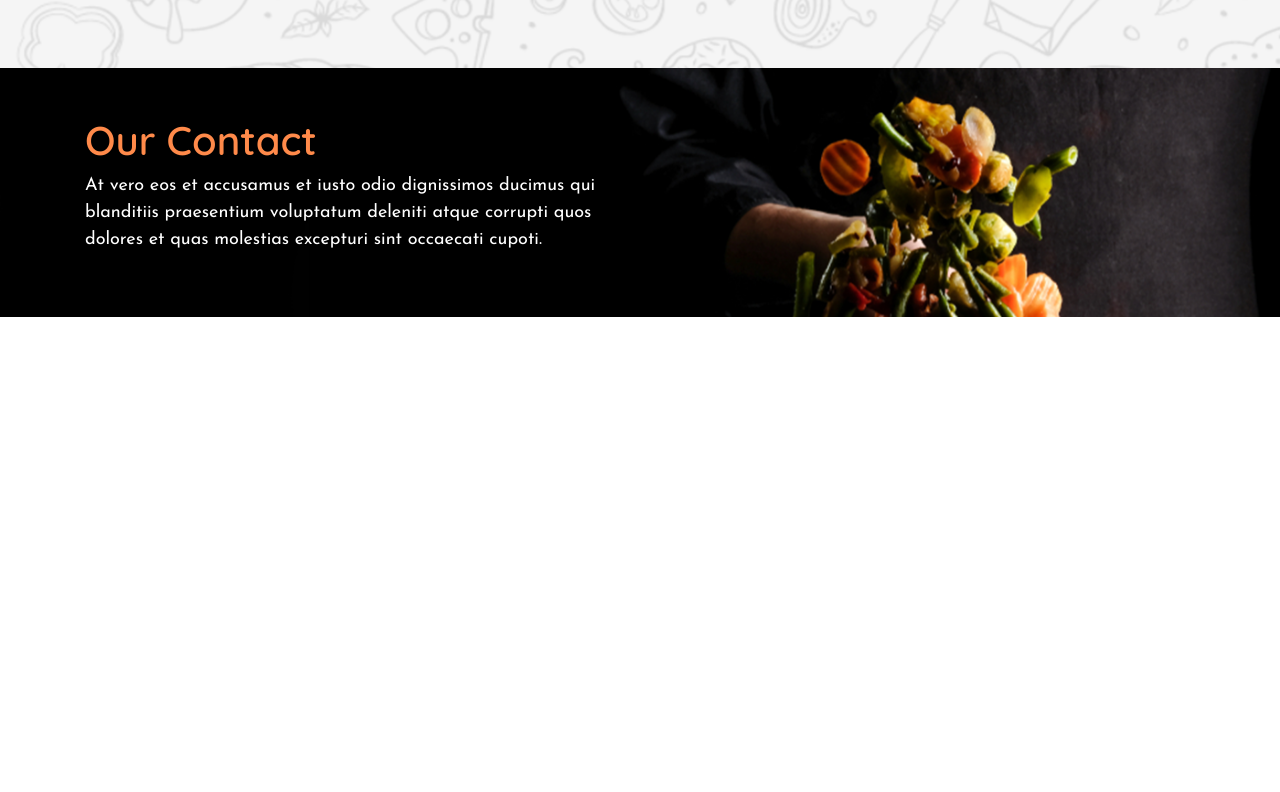
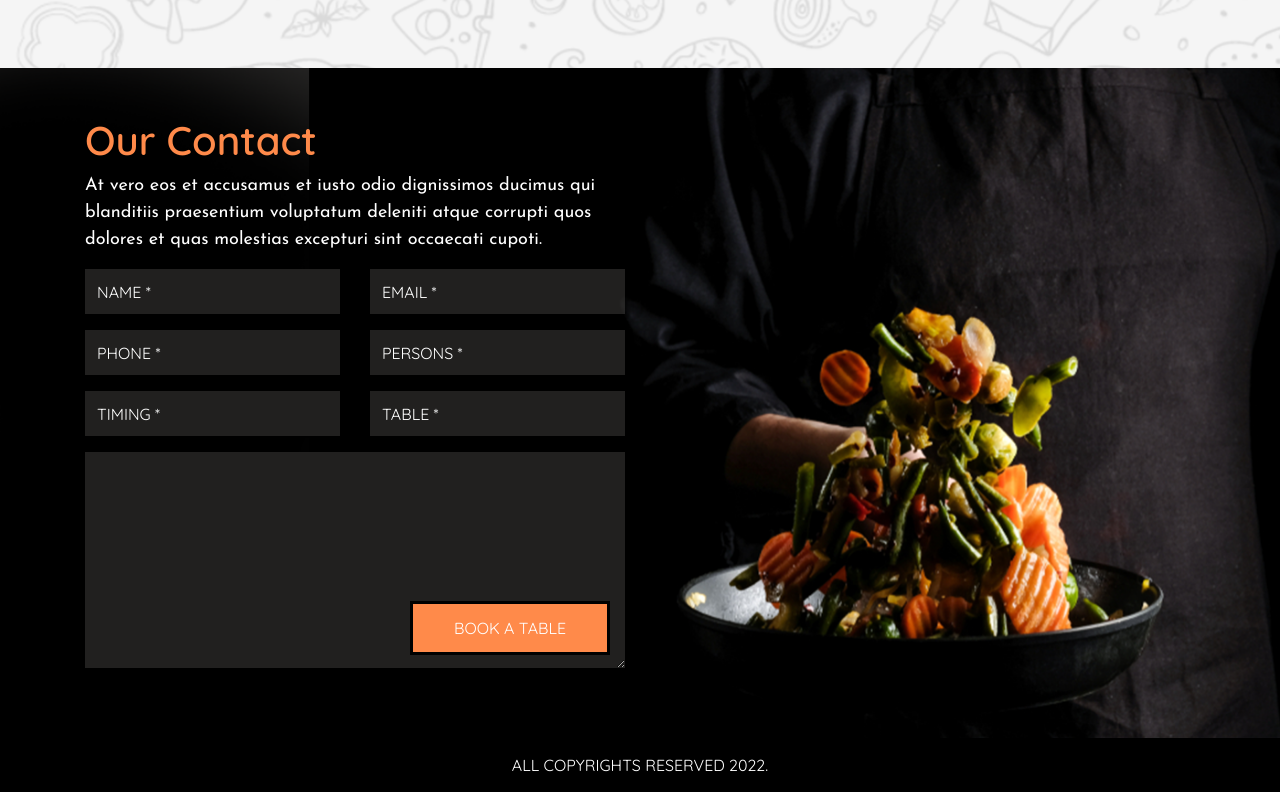
Before and after one commit to UsmanHaiderKhan/Resturant-12, a website: page app/index.html in a window 1280 px wide. Shown: the part 8145-8937 px from the top of the page. Before the commit the page ends 8762 px from the top, so only its background shows below. Drawn offline with Linux system fonts and the light colour scheme.

Commit message:
🎉 Add : Contact form and footer

```diff
--- a/app/assets/scss/style.scss
+++ b/app/assets/scss/style.scss
@@ -8,4 +8,5 @@
 @import "gallery";
 @import "chef";
 @import "contact";
+@import "footer";
 // @import "media-quries";
--- a/app/index.html
+++ b/app/index.html
@@ -755,8 +755,50 @@
                     </p>
                 </div>
             </div>
+            <div class="row">
+                <div class="col-md-6">
+                    <div class="form">
+                        <div class="row">
+                            <div class="col-md-6">
+                                <div class="form-group">
+                                    <input type="text" name="" id="" class="form-control-filed" placeholder="Name *">
+                                </div>
+                                <div class="form-group">
+                                    <input type="text" name="" id="" class="form-control-filed" placeholder="Phone *">
+                                </div>
+                                <div class="form-group">
+                                    <input type="text" name="" id="" class="form-control-filed" placeholder="Timing *">
+                                </div>
+                            </div>
+                            <div class="col-md-6">
+                                <div class="form-group">
+                                    <input type="text" name="" id="" class="form-control-filed" placeholder="Email *">
+                                </div>
+                                <div class="form-group">
+                                    <input type="text" name="" id="" class="form-control-filed" placeholder="Persons *">
+                                </div>
+                                <div class="form-group">
+                                    <input type="text" name="" id="" class="form-control-filed" placeholder="Table *">
+                                </div>
+                            </div>
+                            <div class="col-md-12 position-relative">
+                                <div class="form-group">
+                                    <textarea name="" id="" rows="8" class="text-area-control"></textarea>
+                                </div>
+                                <div class="btn-position">
+                                    <button class="btn btn-book-table">Book a Table</button>
+                                </div>
+                            </div>
+                        </div>
+
+                    </div>
+                </div>
+
+            </div>
     </section>
-    <section class="mt-300"></section>
+    <footer>
+        <p class="text-center">ALL COPYRIGHTS RESERVED 2022.</p>
+    </footer>
 
     <!-- Home  -->
 
```
Also changed, not shown: app/assets/css/style.css.
